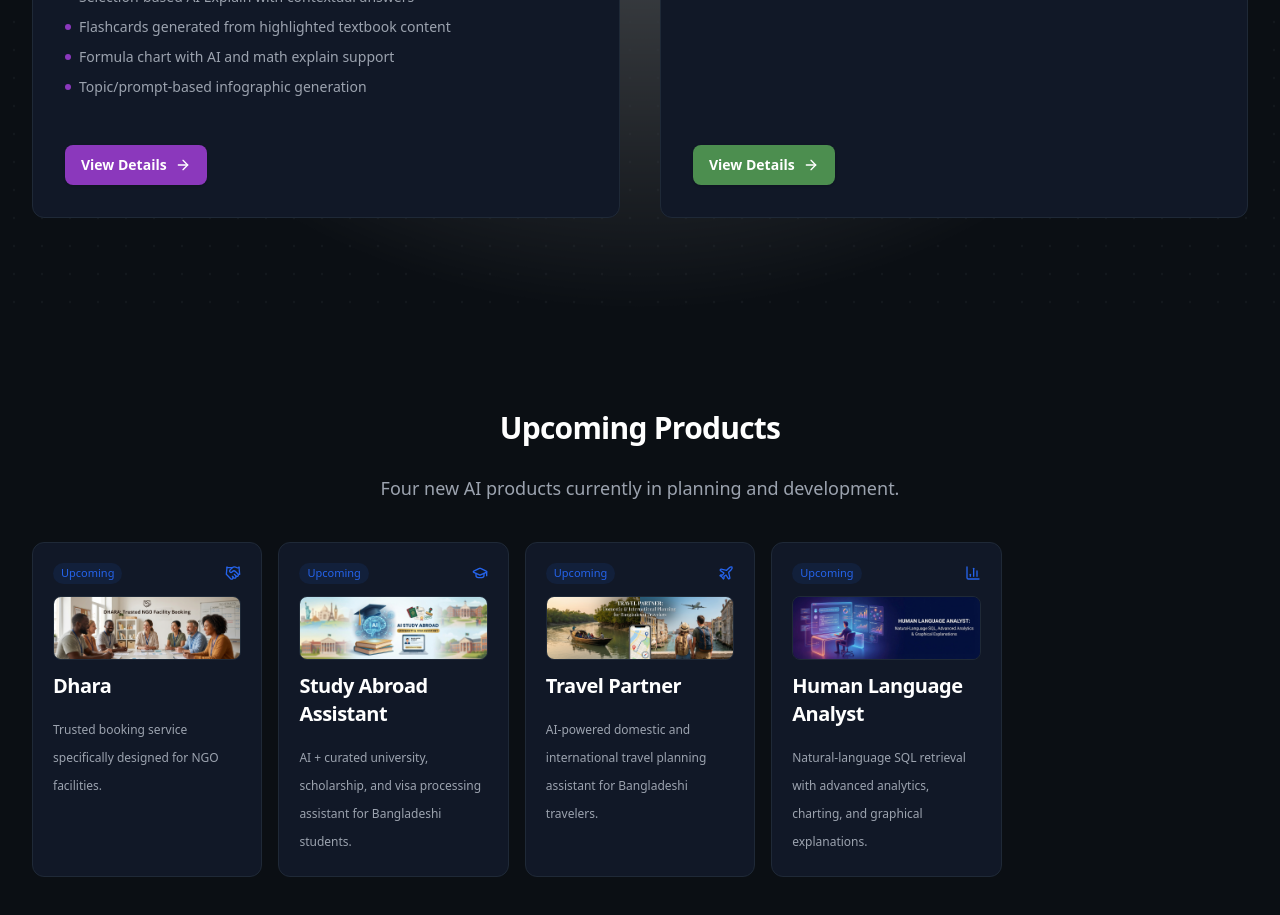
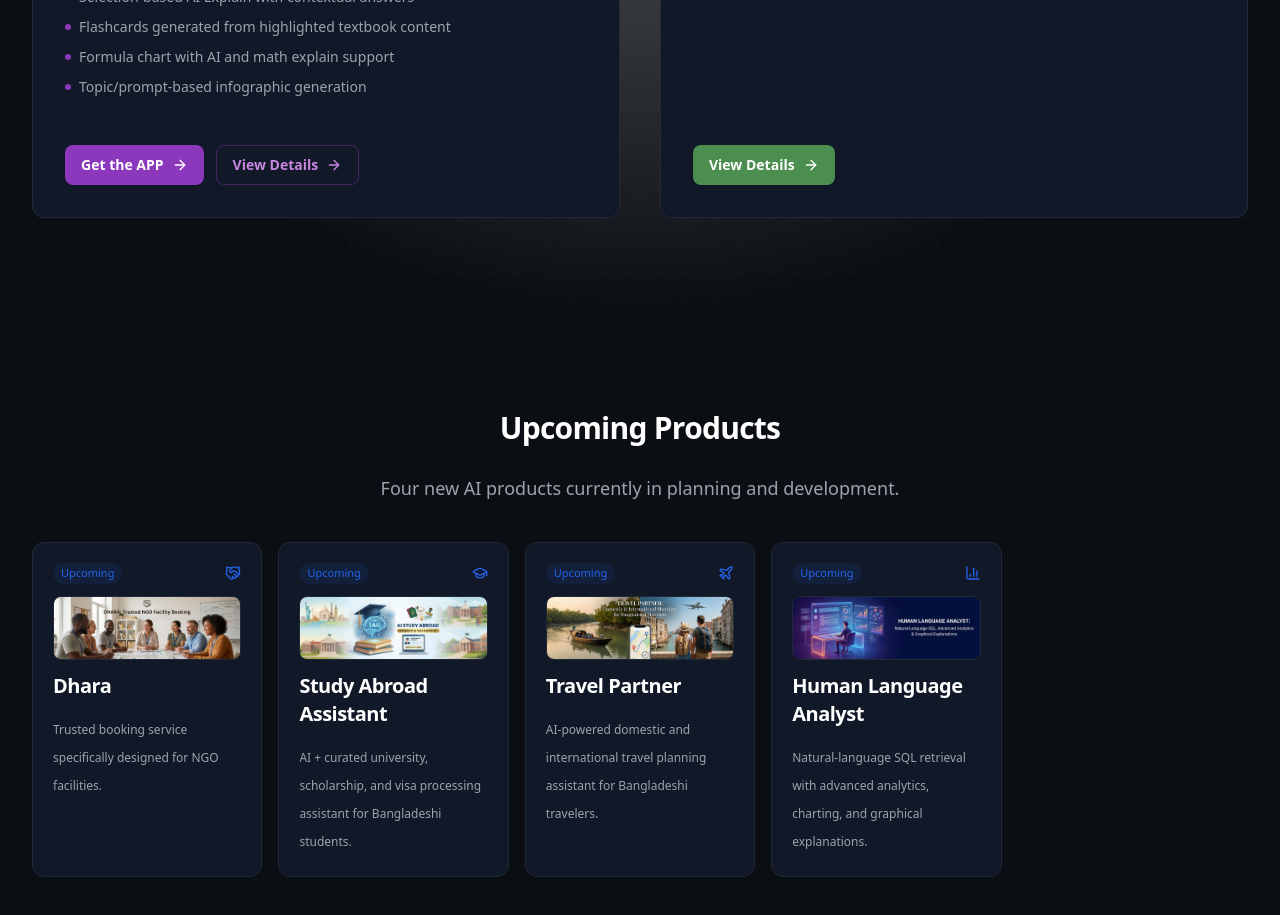
Before and after one commit to Risad-Raihan/neuronfish-web, a Next.js app: page /products in a window 1280 px wide. Shown: the part 840-1755 px from the top of the page. Built offline with nearby package versions, Linux system fonts and the light colour scheme.

Commit message:
Add Get the APP button, link to Play Store

```diff
--- a/src/app/(site)/products/dikkha/page.tsx
+++ b/src/app/(site)/products/dikkha/page.tsx
@@ -1,5 +1,6 @@
 import Link from "next/link"
 import { ArrowRight, BookOpen, Brain, CalendarClock, FileText, ImageIcon, NotebookPen, ScanText, Sparkles, Rocket, WandSparkles } from "lucide-react"
+import { DIKKHA_PLAY_STORE_URL } from "@/lib/constants"
 import { FAQAccordion } from "@/components/ui/FAQAccordion"
 import { Badge } from "@/components/ui/Badge"
 import { Button } from "@/components/ui/Button"
@@ -52,12 +53,17 @@ export default function DikkhaPage() {
                 <Button
                   size="lg"
                   variant="glow"
-                  className="bg-[#8b38bc] text-white hover:bg-[#7b2ea8]"
+                  className="group/btn bg-[#8b38bc] text-white hover:bg-[#7b2ea8] hover:scale-[1.02] hover:shadow-[0_0_40px_rgba(139,56,188,0.4)] transition-all duration-200"
                   asChild
                 >
-                  <Link href="/contact?subject=DIKKHA%20AI%20Early%20Access">
-                    Get Early Access
-                  </Link>
+                  <a
+                    href={DIKKHA_PLAY_STORE_URL}
+                    target="_blank"
+                    rel="noopener noreferrer"
+                    className="flex items-center gap-2"
+                  >
+                    Get the APP <ArrowRight className="h-4 w-4 transition-transform duration-200 group-hover/btn:translate-x-1" />
+                  </a>
                 </Button>
                 <Button size="lg" variant="outline" asChild>
                   <Link href="#features">Learn More</Link>
@@ -428,12 +434,17 @@ export default function DikkhaPage() {
               <Button
                 size="lg"
                 variant="glow"
-                className="bg-[#8b38bc] text-white hover:bg-[#7b2ea8]"
+                className="group/btn bg-[#8b38bc] text-white hover:bg-[#7b2ea8] hover:scale-[1.02] hover:shadow-[0_0_40px_rgba(139,56,188,0.4)] transition-all duration-200"
                 asChild
               >
-                <Link href="/contact?subject=Dikkha%20AI%20Early%20Access" className="flex items-center gap-2">
-                  Get Early Access <ArrowRight className="h-4 w-4" />
-                </Link>
+                <a
+                  href={DIKKHA_PLAY_STORE_URL}
+                  target="_blank"
+                  rel="noopener noreferrer"
+                  className="flex items-center gap-2"
+                >
+                  Get the APP <ArrowRight className="h-4 w-4 transition-transform duration-200 group-hover/btn:translate-x-1" />
+                </a>
               </Button>
             </div>
           </div>
--- a/src/app/(site)/products/page.tsx
+++ b/src/app/(site)/products/page.tsx
@@ -1,5 +1,6 @@
 import Link from "next/link"
 import { ArrowRight, BarChart3, GraduationCap, Handshake, Plane } from "lucide-react"
+import { DIKKHA_PLAY_STORE_URL } from "@/lib/constants"
 import { Button } from "@/components/ui/Button"
 import { Container } from "@/components/ui/Container"
 import { SectionHeading } from "@/components/ui/SectionHeading"
@@ -72,13 +73,27 @@ export default function ProductsPage() {
                     </li>
                   ))}
                 </ul>
-                <div className="mt-auto pt-4">
+                <div className="mt-auto pt-4 flex flex-wrap gap-3">
                   <Button
                     asChild
-                    className="w-full sm:w-auto group/btn bg-[#8b38bc] text-white hover:bg-[#7b2ea8]"
+                    className="group/btn bg-[#8b38bc] text-white hover:bg-[#7b2ea8] hover:scale-[1.02] hover:shadow-[0_0_24px_rgba(139,56,188,0.35)] transition-all duration-200"
+                  >
+                    <a
+                      href={DIKKHA_PLAY_STORE_URL}
+                      target="_blank"
+                      rel="noopener noreferrer"
+                      className="flex items-center gap-2"
+                    >
+                      Get the APP <ArrowRight className="h-4 w-4 transition-transform duration-200 group-hover/btn:translate-x-1" />
+                    </a>
+                  </Button>
+                  <Button
+                    asChild
+                    variant="outline"
+                    className="group/btn border-[#8b38bc]/40 bg-transparent text-[#c786e0] hover:bg-[#8b38bc]/15 hover:border-[#8b38bc]/60 hover:scale-[1.02] transition-all duration-200"
                   >
                     <Link href="/products/dikkha" className="flex items-center gap-2">
-                      View Details <ArrowRight className="h-4 w-4 transition-transform group-hover/btn:translate-x-1" />
+                      View Details <ArrowRight className="h-4 w-4 transition-transform duration-200 group-hover/btn:translate-x-1" />
                     </Link>
                   </Button>
                 </div>
--- /dev/null
+++ b/src/lib/constants.ts
@@ -0,0 +1,3 @@
+/** Dikkha AI Google Play Store download link */
+export const DIKKHA_PLAY_STORE_URL =
+  "https://play.google.com/store/apps/details?id=com.dikkhaai.app&pli=1";
```
